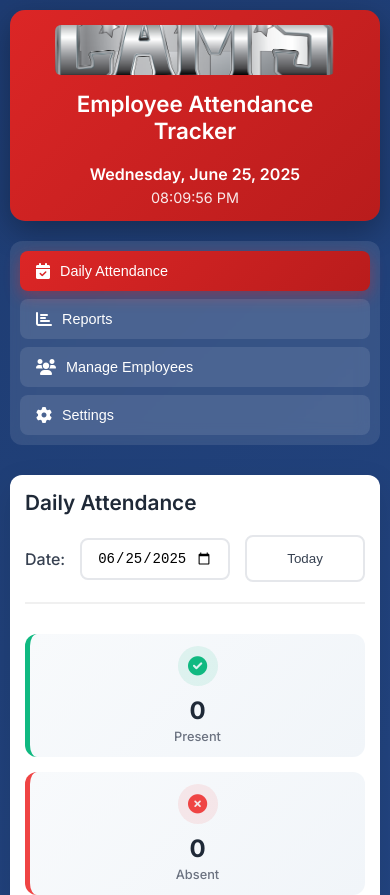
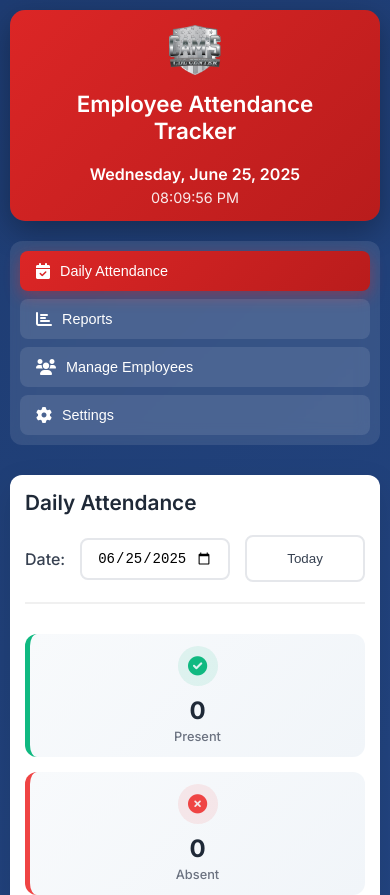
Before and after one commit to nicholasdudek/CamsTransport, a website: page index.html in a window 390 px wide. Shown: the top 895 px of the page. Drawn offline with Linux system fonts and the light colour scheme.

Commit message:
Change logo object-fit to contain - show entire image within red box

```diff
--- a/css/styles.css
+++ b/css/styles.css
@@ -46,7 +46,7 @@ body {
 .logo-image {
     width: calc(100% - 30px);
     height: 60px;
-    object-fit: cover;
+    object-fit: contain;
     border-radius: 8px;
     max-width: 100%;
 }
@@ -721,7 +721,7 @@ body {
     .logo-image {
         width: calc(100% - 30px);
         height: 50px;
-        object-fit: cover;
+        object-fit: contain;
         border-radius: 6px;
         max-width: 100%;
     }
```
